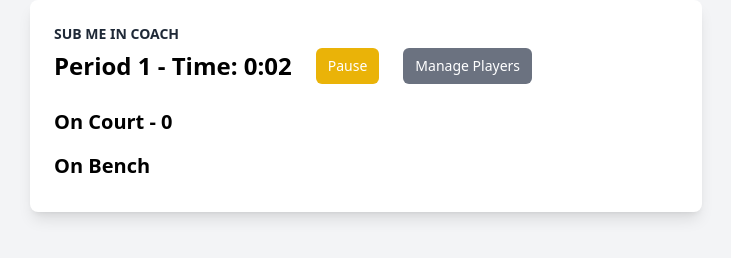
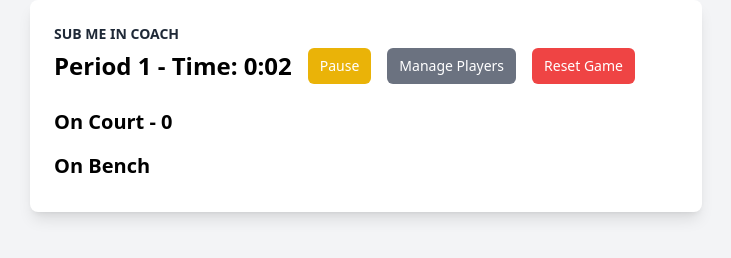
Before and after one commit to sponno/submincoach, a plain HTML site: page index.html in a window 1280 px wide. Both pictures are taken after a click on the button "Start Game". Shown: the whole page, without its empty margins (274-1005 px from the left). Drawn offline with nearby package versions, Linux system fonts and the light colour scheme.

Commit message:
tracking

```diff
--- a/index.html
+++ b/index.html
@@ -6,6 +6,7 @@
     <title>Basketball Substitution Manager</title>
     <script src="https://cdnjs.cloudflare.com/ajax/libs/vue/3.3.4/vue.global.min.js"></script>
     <link href="output.css" rel="stylesheet">
+    <script defer data-domain="submeincoach.com" src="https://plausible.io/js/script.js"></script>
 </head>
 <body class="bg-gray-100 p-0">
 <div id="app" class="max-w-2xl mx-auto bg-white p-6 rounded-lg shadow-lg">
@@ -48,12 +49,13 @@
     </div>
 
     <div v-else>
-        <div class="game-controls mb-6 flex items-center gap-x-6">
+        <div class="game-controls mb-6 flex items-center gap-x-4">
             <h2 class="text-2xl font-semibold">Period {{ currentPeriod }} - Time: {{ formatTime(gameTime) }}</h2>
             <button @click="toggleTimer" class="text-sm bg-yellow-500 hover:bg-yellow-600 text-white py-2 px-3 rounded-md">
                 {{ timerRunning ? 'Pause' : 'Resume' }}
             </button>
             <button @click="returnToManage" class="text-sm bg-gray-500 hover:bg-gray-600 text-white py-2 px-3 rounded-md">Manage Players</button>
+            <button @click="resetGame" class="text-sm bg-red-500 hover:bg-red-600 text-white py-2 px-3 rounded-md">Reset Game</button>
         </div>
 
         <h3 class="text-xl font-semibold mb-2">On Court <span> - {{ onCourtPlayers.length }}</span></h3>
@@ -199,6 +201,7 @@
             }
 
             const resetGame = () => {
+                if (confirm("Are you sure you want to reset the game? This will clear all player times and start over.")) {
                     gameTime.value = 0
                     currentPeriod.value = 1
                     allPlayers.value.forEach(p => {
@@ -208,6 +211,8 @@
                     })
                     if (timerRunning.value) {
                         stopTimer()
+                    }
+                    gameStarted.value = false
                 }
             }
 
```
Also changed, not shown: output.css. Lines whose indentation alone changed are shown as unchanged.
